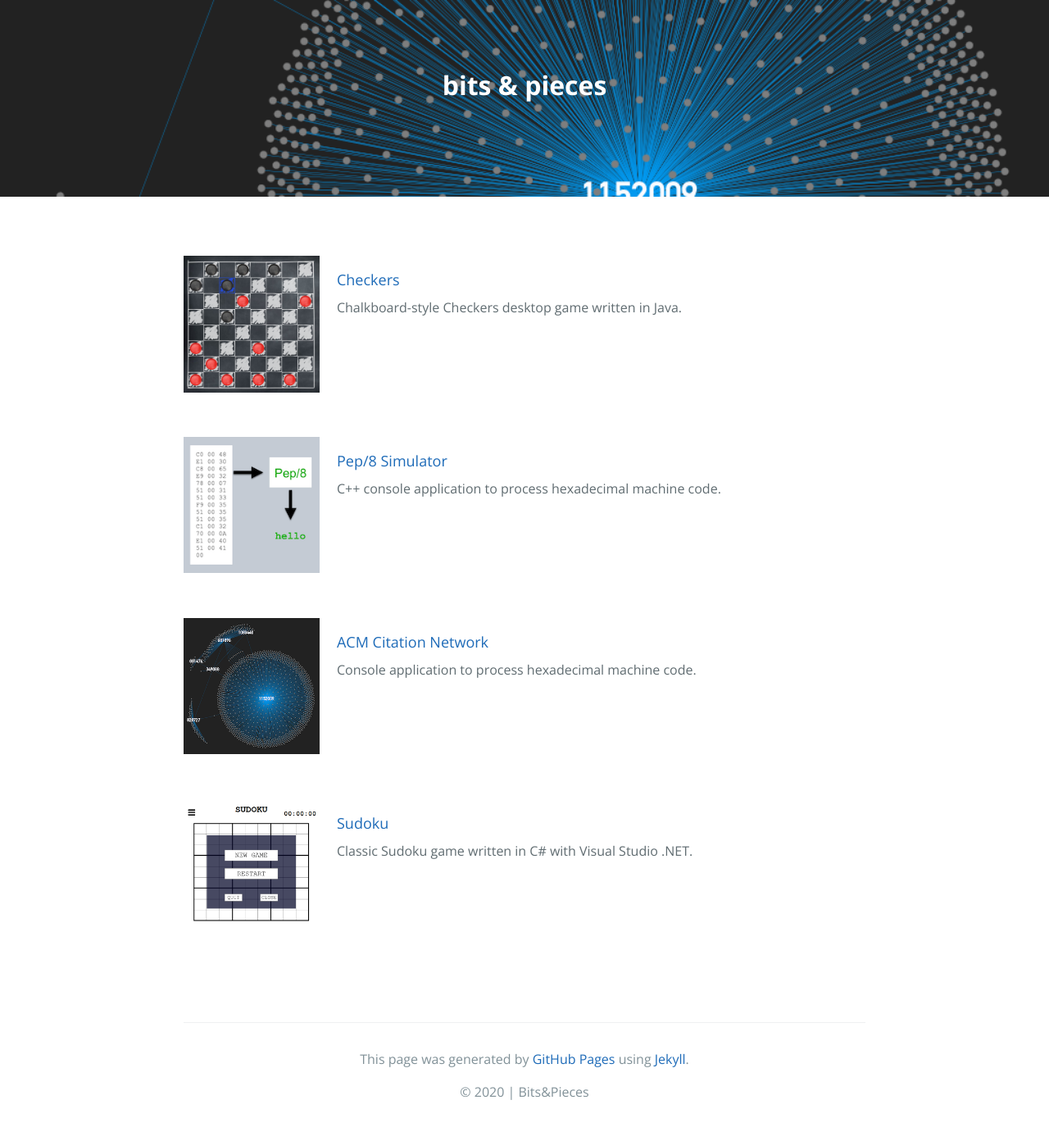
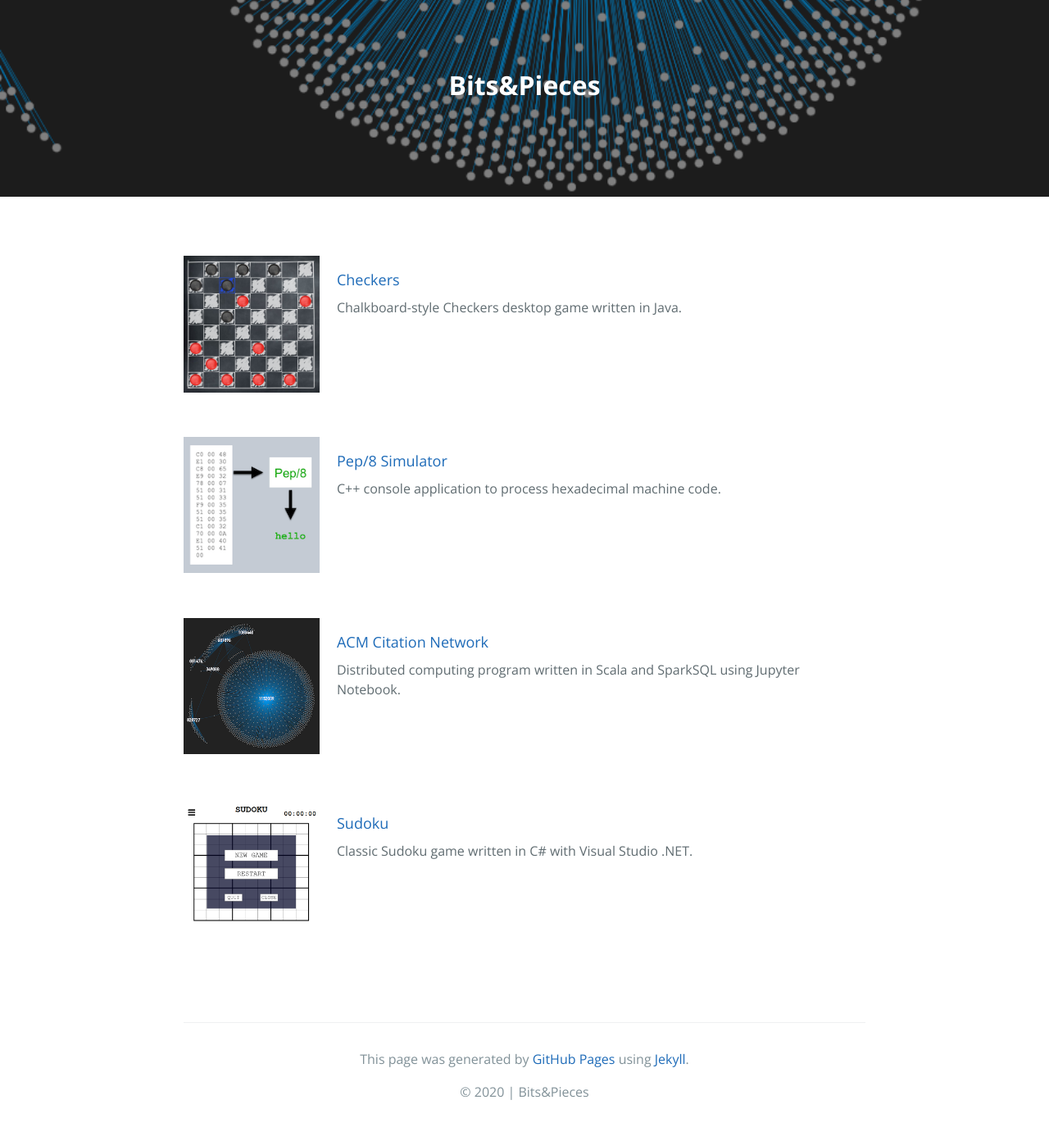
Before and after one commit to gdpeters/gdpeters.github.io, a Jekyll site: the page built from README.md, in a window 1280 px wide. Shown: the whole page at 82% size. Built offline with Jekyll 4.4.1, drawn with Linux system fonts in a browser that asks for light colours; our own code applies the rules of GitHub Pages for plain Markdown files; the repository's description, which GitHub fills in, is left out.

Commit message:
background image

```diff
--- a/_layouts/default.html
+++ b/_layouts/default.html
@@ -24,7 +24,7 @@
 
     <header class="page-header" role="banner">
    <!--   <h1 class="project-name">{{ page.title | default: site.title | default: site.github.repository_name }}</h1>-->
-      <h4 class="project-name">bits & pieces</h4>
+      <h4 class="project-name">Bits&Pieces</h4>
         <h2 class="project-tagline">{{ page.description | default: site.description | default: site.github.project_tagline }}</h2>
       {% if site.github.is_project_page %}
         <a href="{{ site.github.repository_url }}" class="btn">View on GitHub</a>
@@ -73,7 +73,7 @@
               <a target="_blank" href="https://github.com/gdpeters/ACM-CitationNetwork">ACM Citation Network</a>
             </div>
             <div class="card-text">
-              Console application to process hexadecimal machine code.
+              Distributed computing program written in Scala and SparkSQL using Jupyter Notebook.
             </div>
           </div>
         </div>
--- a/_sass/jekyll-theme-cayman.scss
+++ b/_sass/jekyll-theme-cayman.scss
@@ -64,10 +64,10 @@ a {
 
 .btn {
   display: inline-block;
-  //margin-bottom: -1rem;
-  margin-top: 2.4rem;
-  color: rgb(255, 255, 255);
-  background-color: rgba(255, 255, 255, 0.45);
+  margin-bottom: -2rem;
+  margin-top: 4rem;
+  color: rgb(49, 46, 46);
+  background-color: rgba(255, 255, 255, 0.75);
   border-color: rgba(255, 255, 255, 0.2);
   border-style: solid;
   border-width: 1px;
@@ -112,7 +112,7 @@ a {
   text-align: center;
   background-color: $header-bg-color;
   //background-image: linear-gradient(120deg, $header-bg-color-secondary, $header-bg-color, url("/images/wyoming.jpg"));
-  background-image: url(/images/acm_renderedGraph.png);
+  background-image: url(/images/acm_renderedGraph-withoutIds.png);
   //width: 100%;
   height: 50%;
   background-repeat: no-repeat;
```
Also changed, not shown: images/acm_renderedGraph-withoutIds.png (added).
